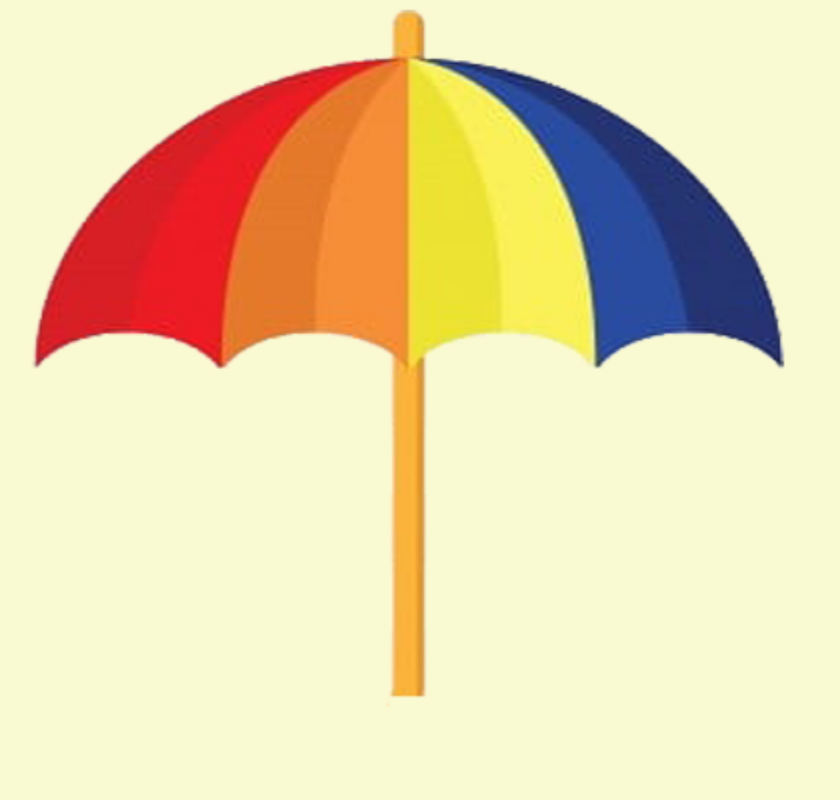
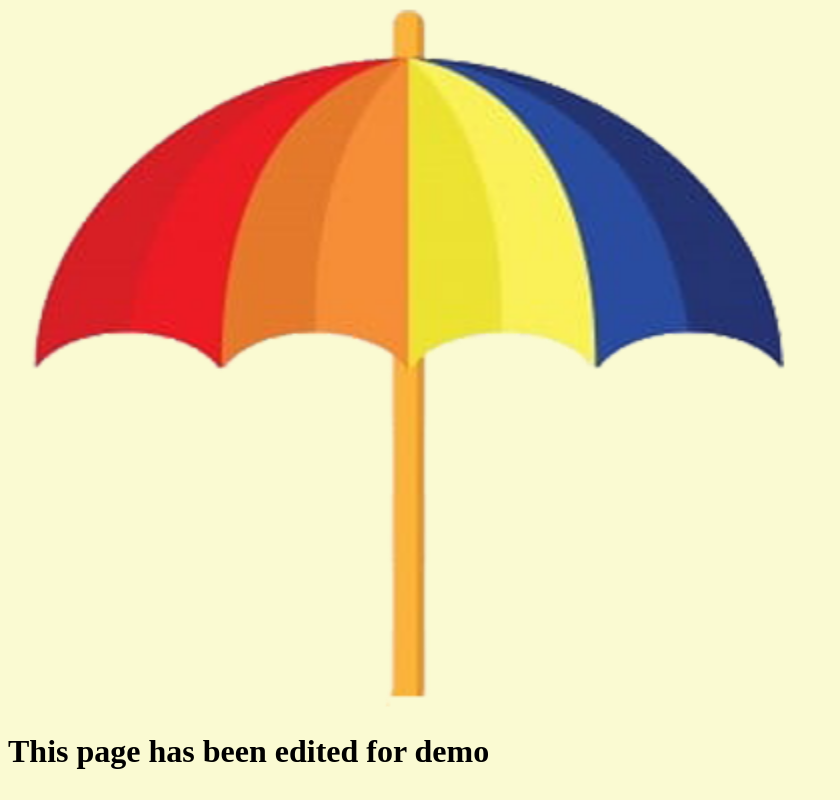
Before and after one commit to NSMakwana/One-Stop-Fun-and-Learn, a plain HTML site: page 2ndpage.html in a window 1280 px wide. Shown: the whole page, without its empty margins (0-840 px from the left). Drawn offline with Linux system fonts and the light colour scheme.

Commit message:
Update 2ndpage.html

```diff
--- a/2ndpage.html
+++ b/2ndpage.html
@@ -43,5 +43,8 @@
 
                 </div>
 
+                <div>
+                    <h1>This page has been edited for demo</h1>
+                </div>
         </body>
 </html>
```
